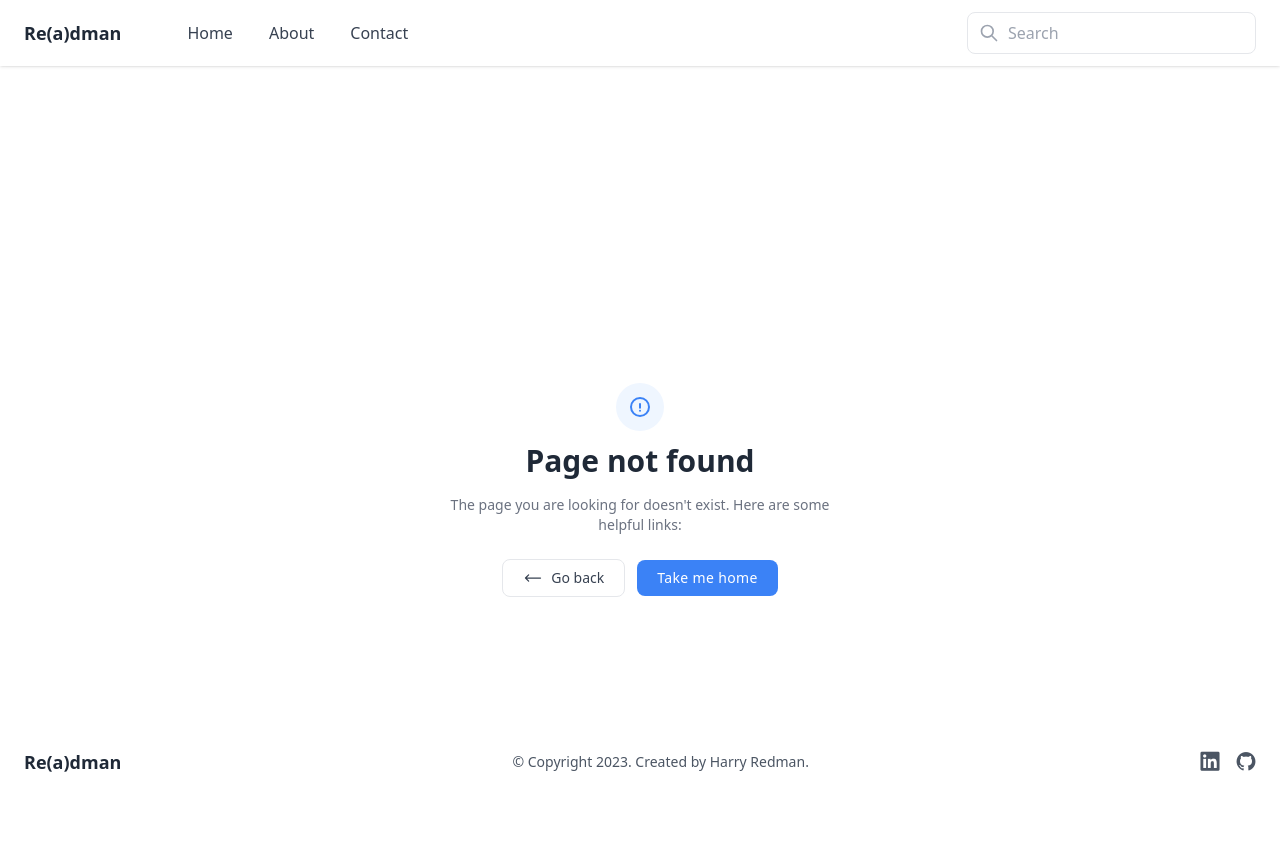
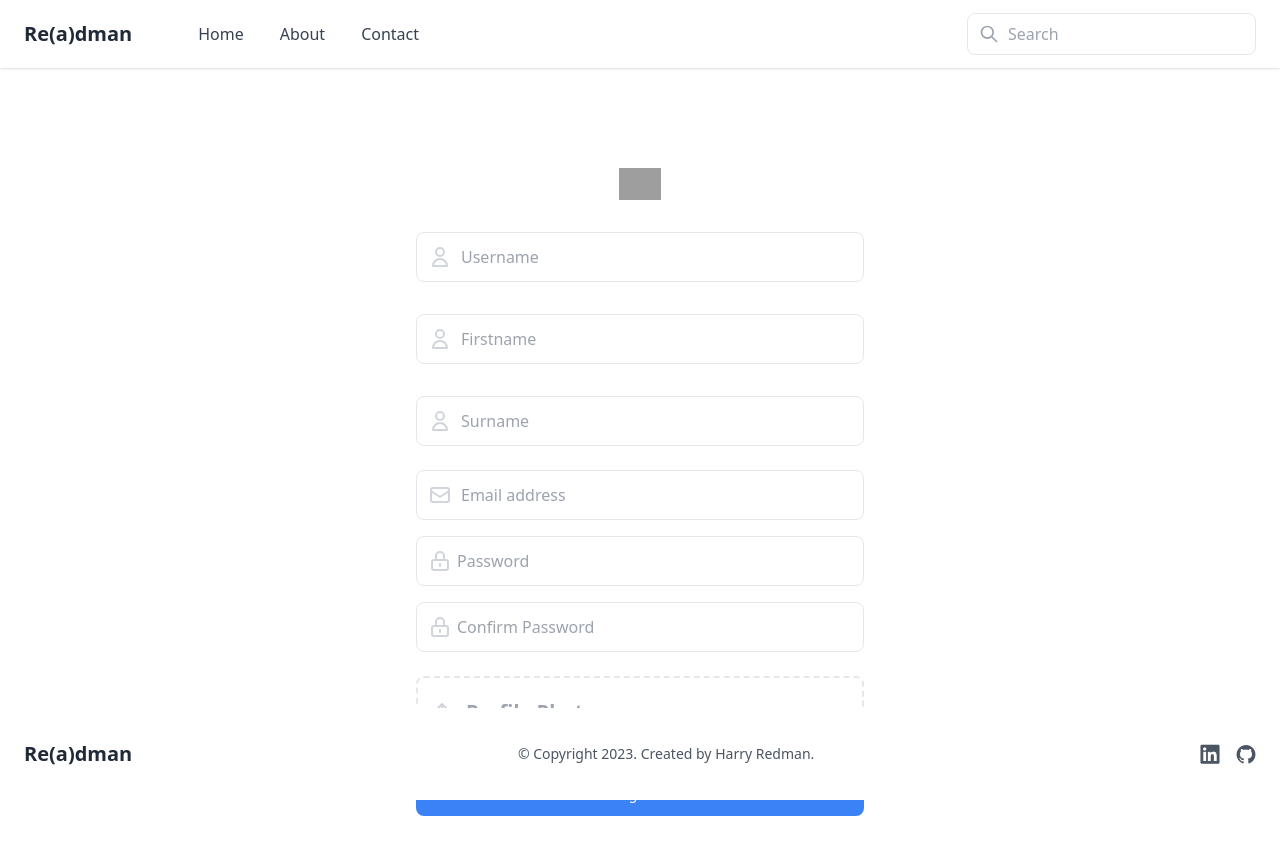
Before and after one commit to hazzaRR/PersonalBlogVue, a Vue app: page /admin/register-author in a window 1280 px wide. Before the commit this address had no page. Shown: the top 854 px of the page. Built offline with nearby package versions, Linux system fonts and the light colour scheme; grey boxes are pictures that could not be loaded.

Commit message:
created register author page for admin to create a new author

```diff
--- a/src/components/Footer.vue
+++ b/src/components/Footer.vue
@@ -2,7 +2,7 @@
   <footer class="bg-white dark:bg-gray-900">
     <div class="container flex flex-col items-center justify-between p-6 mx-auto space-y-4 sm:space-y-0 sm:flex-row">
         <router-link to="/">
-                    <h1 class="w-auto h-6 sm:h-7 text-lg font-bold">
+                    <h1 class="w-auto h-6 sm:h-7 text-xl font-black">
                         Re(a)dman
                     </h1>
         </router-link>
--- a/src/components/Navbar.vue
+++ b/src/components/Navbar.vue
@@ -16,7 +16,7 @@
             <div class="flex items-center justify-between">
                 <router-link to="/">
                     <!-- <img class="w-auto h-6 sm:h-7" src="https://merakiui.com/images/full-logo.svg" alt=""> -->
-                    <h1 class="w-auto h-6 sm:h-7 text-lg font-bold">
+                    <h1 class="w-auto h-6 sm:h-7 text-xl font-black">
                         Re(a)dman
                     </h1>
                 </router-link>
--- a/src/router/index.js
+++ b/src/router/index.js
@@ -5,6 +5,7 @@ import Post from "../views/Post.vue";
 import ManagePosts from '../views/dashboard/ManagePosts.vue';
 import AddPost from '../views/dashboard/AddPost.vue';
 import EditPost from '../views/dashboard/EditPost.vue';
+import RegisterAuthor from '../views/admin/RegisterAuthor.vue';
 import Settings from '../views/Settings.vue';
 import Login from '../views/Login.vue';
 import NotFound from '../views/NotFound.vue';
@@ -81,6 +82,15 @@ const routes = [
     }
   },
   {
+    path: '/admin/register-author',
+    name: 'RegisterAuthor',
+    component: RegisterAuthor,
+    meta: {
+      requiresAuth: true,
+      requiredRole: 'ROLE_ADMIN'
+    }
+  },
+  {
   path: '/:pathMatch(.*)*',
   name: 'NotFound',
   component: NotFound,
--- a/src/style.css
+++ b/src/style.css
@@ -2,16 +2,16 @@
 
 @layer base {
     h1 {
-      @apply text-2xl font-semibold text-gray-800 dark:text-white;
+      @apply text-2xl font-semibold my-2 text-gray-800 dark:text-white;
     }
     h2 {
-      @apply text-xl font-semibold text-gray-800 dark:text-white;
+      @apply text-xl font-semibold my-2 text-gray-800 dark:text-white;
     }
     h3 {
-      @apply text-lg font-semibold text-gray-800 dark:text-white;
+      @apply text-lg font-semibold my-2 text-gray-800 dark:text-white;
     }
     p {
-        @apply text-sm text-gray-500 dark:text-gray-300 md:text-sm
+        @apply text-sm text-gray-500 dark:text-gray-300 md:text-sm;
     }
 }
 
--- a/src/views/Login.vue
+++ b/src/views/Login.vue
@@ -7,7 +7,10 @@
             <div class="flex-1">
                 <div class="text-center">
                     <div class="flex justify-center mx-auto">
-                        <img class="w-auto h-7 sm:h-8" src="https://merakiui.com/images/logo.svg" alt="">
+                        <!-- <img class="w-auto h-7 sm:h-8" src="https://merakiui.com/images/logo.svg" alt=""> -->
+                        <h1 class="w-auto h-7 sm:h-8 text-3xl font-black">
+                        Re(a)dman
+                        </h1>
                     </div>
 
                     <p class="mt-3 text-gray-500 dark:text-gray-300">Sign in to access your account</p>
--- /dev/null
+++ b/src/views/admin/RegisterAuthor.vue
@@ -0,0 +1,133 @@
+<template>
+    <div>
+
+        <section class="bg-white dark:bg-gray-900">
+    <div class="container flex items-center justify-center min-h-screen px-6 mx-auto">
+        <form class="w-full max-w-md" @submit.prevent="registerAuthor">
+            <div class="flex justify-center mx-auto">
+                <img class="w-auto h-7 sm:h-8" src="https://merakiui.com/images/logo.svg" alt="">
+            </div>
+
+            <div class="relative flex items-center mt-8">
+                <span class="absolute">
+                    <svg xmlns="http://www.w3.org/2000/svg" class="w-6 h-6 mx-3 text-gray-300 dark:text-gray-500" fill="none" viewBox="0 0 24 24" stroke="currentColor" stroke-width="2">
+                        <path stroke-linecap="round" stroke-linejoin="round" d="M16 7a4 4 0 11-8 0 4 4 0 018 0zM12 14a7 7 0 00-7 7h14a7 7 0 00-7-7z" />
+                    </svg>
+                </span>
+
+                <input type="text" v-model="authorDetails.username" class="block w-full py-3 text-gray-700 bg-white border rounded-lg px-11 dark:bg-gray-900 dark:text-gray-300 dark:border-gray-600 focus:border-blue-400 dark:focus:border-blue-300 focus:ring-blue-300 focus:outline-none focus:ring focus:ring-opacity-40" placeholder="Username">
+            </div>
+
+            <div class="relative flex items-center mt-8">
+                <span class="absolute">
+                    <svg xmlns="http://www.w3.org/2000/svg" class="w-6 h-6 mx-3 text-gray-300 dark:text-gray-500" fill="none" viewBox="0 0 24 24" stroke="currentColor" stroke-width="2">
+                        <path stroke-linecap="round" stroke-linejoin="round" d="M16 7a4 4 0 11-8 0 4 4 0 018 0zM12 14a7 7 0 00-7 7h14a7 7 0 00-7-7z" />
+                    </svg>
+                </span>
+
+                <input type="text" v-model="authorDetails.firstname" class="block w-full py-3 text-gray-700 bg-white border rounded-lg px-11 dark:bg-gray-900 dark:text-gray-300 dark:border-gray-600 focus:border-blue-400 dark:focus:border-blue-300 focus:ring-blue-300 focus:outline-none focus:ring focus:ring-opacity-40" placeholder="Firstname">
+            </div>
+
+            <div class="relative flex items-center mt-8">
+                <span class="absolute">
+                    <svg xmlns="http://www.w3.org/2000/svg" class="w-6 h-6 mx-3 text-gray-300 dark:text-gray-500" fill="none" viewBox="0 0 24 24" stroke="currentColor" stroke-width="2">
+                        <path stroke-linecap="round" stroke-linejoin="round" d="M16 7a4 4 0 11-8 0 4 4 0 018 0zM12 14a7 7 0 00-7 7h14a7 7 0 00-7-7z" />
+                    </svg>
+                </span>
+
+                <input type="text" v-model="authorDetails.surname" class="block w-full py-3 text-gray-700 bg-white border rounded-lg px-11 dark:bg-gray-900 dark:text-gray-300 dark:border-gray-600 focus:border-blue-400 dark:focus:border-blue-300 focus:ring-blue-300 focus:outline-none focus:ring focus:ring-opacity-40" placeholder="Surname">
+            </div>
+
+
+            <div class="relative flex items-center mt-6">
+                <span class="absolute">
+                    <svg xmlns="http://www.w3.org/2000/svg" class="w-6 h-6 mx-3 text-gray-300 dark:text-gray-500" fill="none" viewBox="0 0 24 24" stroke="currentColor" stroke-width="2">
+                        <path stroke-linecap="round" stroke-linejoin="round" d="M3 8l7.89 5.26a2 2 0 002.22 0L21 8M5 19h14a2 2 0 002-2V7a2 2 0 00-2-2H5a2 2 0 00-2 2v10a2 2 0 002 2z" />
+                    </svg>
+                </span>
+
+                <input type="email" v-model="authorDetails.email" class="block w-full py-3 text-gray-700 bg-white border rounded-lg px-11 dark:bg-gray-900 dark:text-gray-300 dark:border-gray-600 focus:border-blue-400 dark:focus:border-blue-300 focus:ring-blue-300 focus:outline-none focus:ring focus:ring-opacity-40" placeholder="Email address">
+            </div>
+
+            <div class="relative flex items-center mt-4">
+                <span class="absolute">
+                    <svg xmlns="http://www.w3.org/2000/svg" class="w-6 h-6 mx-3 text-gray-300 dark:text-gray-500" fill="none" viewBox="0 0 24 24" stroke="currentColor" stroke-width="2">
+                        <path stroke-linecap="round" stroke-linejoin="round" d="M12 15v2m-6 4h12a2 2 0 002-2v-6a2 2 0 00-2-2H6a2 2 0 00-2 2v6a2 2 0 002 2zm10-10V7a4 4 0 00-8 0v4h8z" />
+                    </svg>
+                </span>
+
+                <input type="password" v-model="authorDetails.password" class="block w-full px-10 py-3 text-gray-700 bg-white border rounded-lg dark:bg-gray-900 dark:text-gray-300 dark:border-gray-600 focus:border-blue-400 dark:focus:border-blue-300 focus:ring-blue-300 focus:outline-none focus:ring focus:ring-opacity-40" placeholder="Password">
+            </div>
+
+            <div class="relative flex items-center mt-4">
+                <span class="absolute">
+                    <svg xmlns="http://www.w3.org/2000/svg" class="w-6 h-6 mx-3 text-gray-300 dark:text-gray-500" fill="none" viewBox="0 0 24 24" stroke="currentColor" stroke-width="2">
+                        <path stroke-linecap="round" stroke-linejoin="round" d="M12 15v2m-6 4h12a2 2 0 002-2v-6a2 2 0 00-2-2H6a2 2 0 00-2 2v6a2 2 0 002 2zm10-10V7a4 4 0 00-8 0v4h8z" />
+                    </svg>
+                </span>
+
+                <input type="password" v-model="retypePassword" class="block w-full px-10 py-3 text-gray-700 bg-white border rounded-lg dark:bg-gray-900 dark:text-gray-300 dark:border-gray-600 focus:border-blue-400 dark:focus:border-blue-300 focus:ring-blue-300 focus:outline-none focus:ring focus:ring-opacity-40" placeholder="Confirm Password">
+            </div>
+
+            <label for="dropzone-file" class="flex items-center px-3 py-3 mx-auto mt-6 text-center bg-white border-2 border-dashed rounded-lg cursor-pointer dark:border-gray-600 dark:bg-gray-900">
+                <svg xmlns="http://www.w3.org/2000/svg" class="w-6 h-6 text-gray-300 dark:text-gray-500" fill="none" viewBox="0 0 24 24" stroke="currentColor" stroke-width="2">
+                    <path stroke-linecap="round" stroke-linejoin="round" d="M4 16v1a3 3 0 003 3h10a3 3 0 003-3v-1m-4-8l-4-4m0 0L8 8m4-4v12" />
+                </svg>
+
+                <h2 class="mx-3 text-gray-400">Profile Photo</h2>
+
+                <input id="dropzone-file" @change="handleFileChange($event)" type="file" accept="image/*" class="hidden" />
+            </label>
+
+            <div v-if="profile_pic" class="mt-6">
+                <p href="#" class="text-sm text-blue-500 dark:text-blue-400">
+                    Image uploaded: {{ profile_pic.name }}
+                </p>
+                </div>
+
+            <div class="mt-6">
+                <button @click="registerAuthor" class="w-full px-6 py-3 text-sm font-medium tracking-wide text-white capitalize transition-colors duration-300 transform bg-blue-500 rounded-lg hover:bg-blue-400 focus:outline-none focus:ring focus:ring-blue-300 focus:ring-opacity-50">
+                    Register
+                </button>
+            </div>
+        </form>
+    </div>
+</section>
+
+    </div>
+</template>
+
+<script setup>
+import {ref} from 'vue';
+
+const retypePassword = ref('');
+
+const profile_pic = ref(null);
+
+const authorDetails = ref({
+    username: "",
+    firstname: "",
+    surname: "",
+    email: "",
+    password: ""
+
+});
+
+const handleFileChange = (event) => {
+  console.log(event);
+  const file = event.target.files;
+  profile_pic.value = file[0];
+};
+
+const registerAuthor = () => {
+
+    console.log(authorDetails.value)
+    console.log(profile_pic.value)
+    console.log(retypePassword.value)
+}
+
+</script>
+
+<style lang="scss" scoped>
+
+</style>
--- a/src/views/dashboard/AddPost.vue
+++ b/src/views/dashboard/AddPost.vue
@@ -38,7 +38,7 @@
                   <textarea v-model="postDetails.content" placeholder="lorem..."
                     class="block mt-2 w-full placeholder-gray-400/70 dark:placeholder-gray-500 rounded-lg border border-gray-200 bg-white px-4 h-32 py-2.5 text-gray-700 focus:border-blue-400 focus:outline-none focus:ring focus:ring-blue-300 focus:ring-opacity-40 dark:border-gray-600 dark:bg-gray-900 dark:text-gray-300 dark:focus:border-blue-300"></textarea>
                   <p class="mt-3 text-xs text-gray-400 dark:text-gray-600">
-                    Lorem ipsum dolor sit amet consectetur adipisicing elit.
+                    To write blog posts use markdown language to format the text
                   </p>
                 </div>
               </div>
```
Also changed, not shown: src/views/Post.vue (+14 -5 lines).
